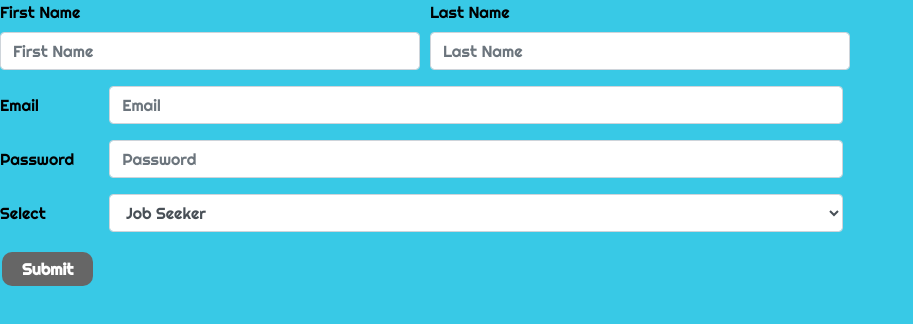
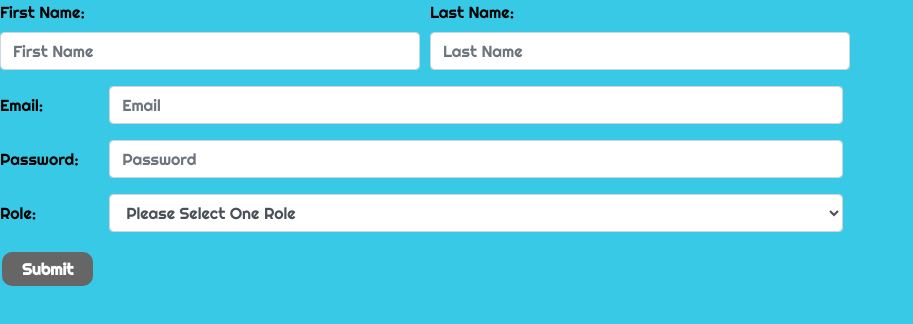
Before and after one commit to Sandman105/leadster, a React (Create React App) app in the folder client/: page /signup in a window 1280 px wide. Shown: the top 324 px of the page, without its empty margins (0-913 px from the left). Built offline with nearby package versions, Linux system fonts and the light colour scheme.

Commit message:
fix for signup isEmployer flag and fix for backend (capital 'e')

```diff
--- a/client/src/pages/CommunitySavedDetail.js
+++ b/client/src/pages/CommunitySavedDetail.js
@@ -54,6 +54,7 @@ class CommunitySavedDetail extends Component {
         }
         return (
             <>
+            <Header />
                 <div>
                     {this.state.savedPostList.map(post => (
                         <Card title={post.title} key={post.id} href={post.url} />
--- a/client/src/pages/Signup.js
+++ b/client/src/pages/Signup.js
@@ -37,6 +37,7 @@ class Signup extends Component {
         errorLastName: null,
         errorEmail: null,
         errorPassword: null,
+        errorIsEmployer: null,
         signedUp: false
     }
 
@@ -65,12 +66,16 @@ class Signup extends Component {
         if (password === "")
             this.setState({ errorPassword: "Please put in a user password." });
 
-        if (firstName !== "" && lastName !== "" && email !== "" && password !== "") {
+        if (isEmployer === null)
+            this.setState({ errorIsEmployer: "Please select a role." });
+
+
+        if (firstName !== "" && lastName !== "" && email !== "" && password !== "" && isEmployer !== null) {
             createUser(this.state)
                 .then(
                     (response) => {
                         if (response) {
-                            return this.setState({signedUp: true});
+                            return this.setState({ signedUp: true });
                         } else {
                             return false;
                         }
@@ -82,7 +87,7 @@ class Signup extends Component {
     render() {
         console.log(this.state)
         if (this.state.signedUp) {
-            return <Redirect to='/login'/>
+            return <Redirect to='/login' />
         }
 
         return (
@@ -91,7 +96,7 @@ class Signup extends Component {
                 <Row form>
                     <Col md={4}>
                         <FormGroup>
-                            <Label for="first-name">First Name</Label>
+                            <Label for="first-name">First Name:</Label>
                             <Input
                                 type="text"
                                 className="form-control"
@@ -110,7 +115,7 @@ class Signup extends Component {
                     </Col>
                     <Col md={4}>
                         <FormGroup>
-                            <Label for="last-name">Last Name</Label>
+                            <Label for="last-name">Last Name:</Label>
                             <Input
                                 type="text"
                                 className="form-control"
@@ -129,7 +134,7 @@ class Signup extends Component {
                     </Col>
                 </Row>
                 <FormGroup row>
-                    <Label for="email" sm={1}>Email</Label>
+                    <Label for="email" sm={1}>Email:</Label>
                     <Col sm={7}>
                         <Input
                             type="text"
@@ -148,7 +153,7 @@ class Signup extends Component {
                     </Col>
                 </FormGroup>
                 <FormGroup row>
-                    <Label for="password" sm={1}>Password</Label>
+                    <Label for="password" sm={1}>Password:</Label>
                     <Col sm={7}>
                         <Input
                             type="password"
@@ -167,7 +172,7 @@ class Signup extends Component {
                     </Col>
                 </FormGroup>
                 <FormGroup row>
-                    <Label for="select" sm={1}>Select</Label>
+                    <Label for="select" sm={1}>Role:</Label>
                     <Col sm={7}>
                         <select
                             // type="select"
@@ -177,9 +182,16 @@ class Signup extends Component {
                             value={this.state.isEmployer}
                         // id="select"
                         >
+                            <option value={null} name="isEmployer" isEmployer={null}>Please Select One Role</option>
                             <option value="0" name="isEmployer" isEmployer="0">Job Seeker</option>
                             <option value="1" name="isEmployer" isEmployer="1">Employer</option>
                         </select>
+                        {this.state.errorIsEmployer &&
+                            !this.state.password.length && (
+                                <div className="alert alert-danger my-2">
+                                    {this.state.errorIsEmployer}
+                                </div>
+                            )}
                     </Col>
                 </FormGroup>
                 <Button
```
Also changed, not shown: 1 other file (tests, documents, lock files or other folders). Lines whose indentation alone changed are shown as unchanged.
